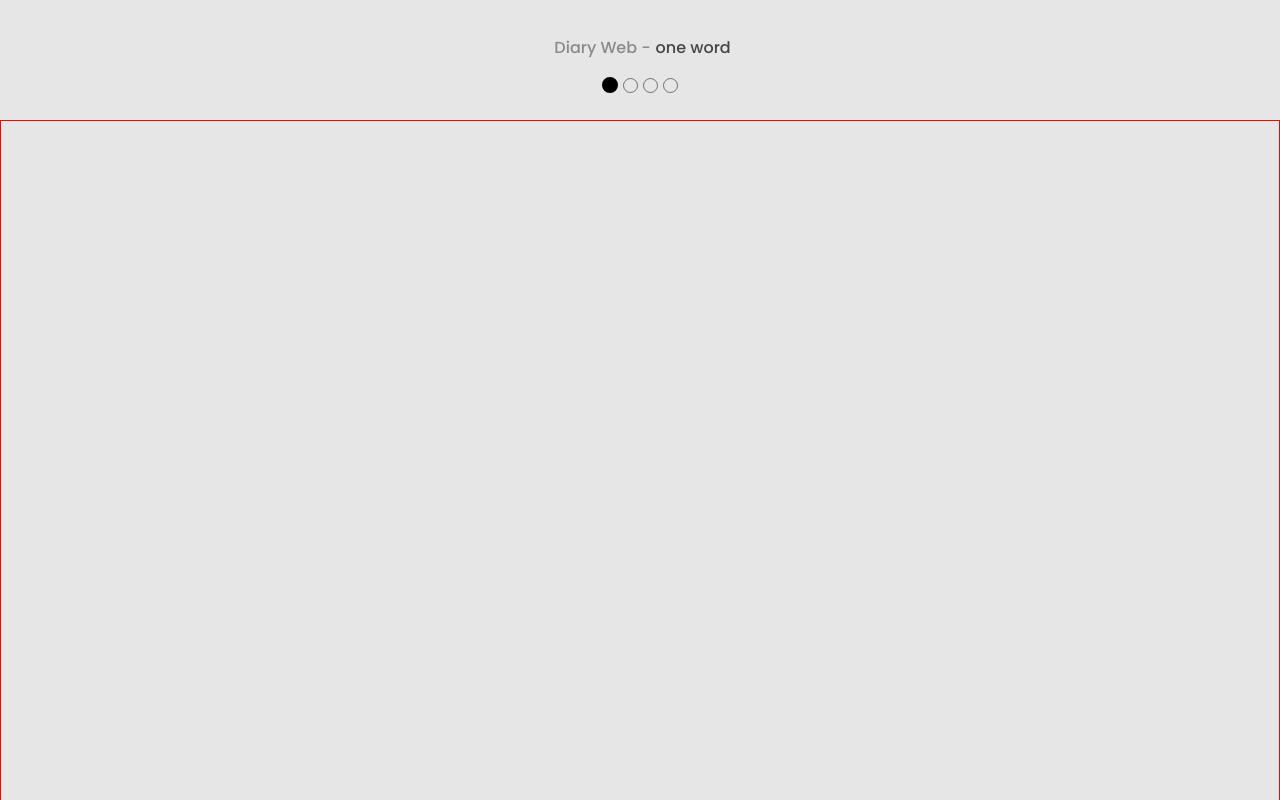
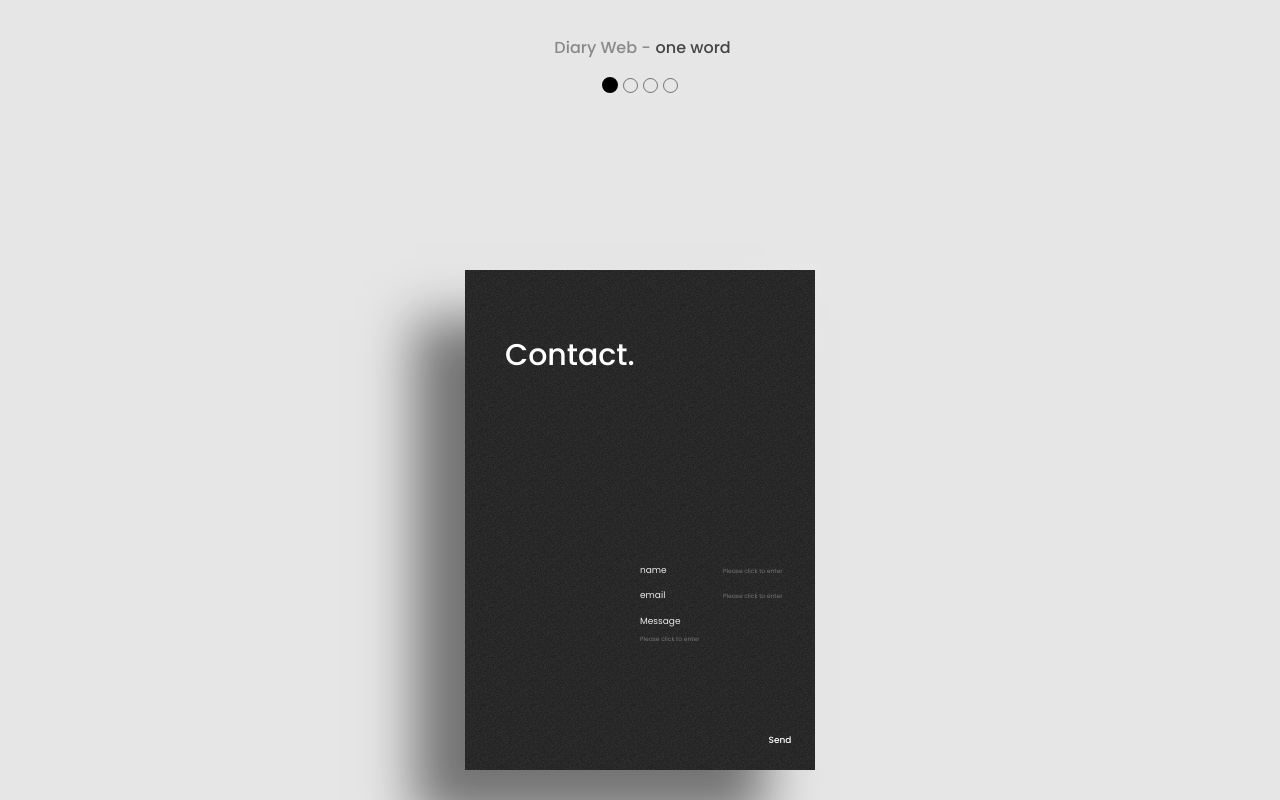
Before and after one commit to zerone-arts/portfolio, a React (Create React App) app: page / in a window 1280 px wide. Shown: the part 2280-3080 px from the top of the page. Built offline with nearby package versions, Linux system fonts and the light colour scheme; a web font is replaced by a local one.

Commit message:
contact page color  change

```diff
--- a/src/App.js
+++ b/src/App.js
@@ -156,7 +156,11 @@ function App() {
         handleProjectHover={handleProjectHover}
         location={location}
       />
-      <ContactPage selectCategory={selectCategory} ref={contactRef} />
+      <ContactPage
+        selectCategory={selectCategory}
+        ref={contactRef}
+        handleProjectHover={handleProjectHover}
+      />
       <MenuPage
         toggle={toggle}
         setToggle={setToggle}
--- a/src/pages/ContactPage/ContactPage.css
+++ b/src/pages/ContactPage/ContactPage.css
@@ -8,7 +8,6 @@
   color: white;
   font-weight: 30px;
   z-index: 1;
-  border: 1px solid red;
 }
 /* .contactpage-container::before {
   position: absolute;
@@ -23,9 +22,9 @@
 } */
 .contactpage-wrapper {
   position: relative;
-  width: 380px;
+  width: 350px;
   height: 500px;
-  background-color: white;
+  background-color: rgb(11, 11, 11);
   box-shadow: -50px 50px 50px 0px rgba(0, 0, 0, 0.5),
     5px -5px 10px 0px rgba(255, 255, 255, 0.1);
   color: black;
@@ -51,11 +50,12 @@
   flex-direction: column;
   justify-content: center;
   margin: 60px 40px;
+  color: white;
 }
 
 .contactpage-titleBox h2 {
   font-size: 30px;
-  font-weight: 700;
+  font-weight: 500;
 }
 .contactpage-titleBox p {
   font-size: 10px;
@@ -87,6 +87,7 @@
   width: 45%;
   height: 25px;
   margin-right: 5%;
+  top: 35%;
   display: flex;
   align-items: center;
   justify-content: space-between;
@@ -99,12 +100,12 @@
   width: 0%;
   height: 1px;
   bottom: 0;
-  background-color: black;
+  background-color: rgb(255, 255, 255);
   transition: 1s;
 }
 .contactpage-list label {
   font-size: 9px;
-  color: rgba(0, 0, 0, 0.9);
+  color: rgba(255, 255, 255, 0.9);
 }
 .contactpage-list input {
   position: absolute;
@@ -115,7 +116,7 @@
   border: none;
   outline: none;
   background-color: transparent;
-  color: rgba(0, 0, 0, 1);
+  color: rgb(255, 255, 255);
   transition: 1s;
 }
 .contactpage-list input:not(.contactpage-list.submit input):hover {
@@ -138,6 +139,8 @@
   height: 100px;
   display: flex;
   flex-direction: column;
+  top: 37%;
+  color: rgb(255, 255, 255);
 }
 .contactpage-list.message label {
   width: 100%;
@@ -151,6 +154,7 @@
   padding-right: 15px;
   resize: none;
   transition: 1s;
+  color: rgb(255, 255, 255);
 }
 
 .contactpage-list textarea::placeholder {
@@ -166,9 +170,10 @@
   position: relative;
   top: 20px;
   width: 50px;
-  left: 80px;
+  left: 110px;
   font-weight: 500;
   transition: 0.1s;
+  color: rgb(255, 255, 255);
 }
 .contactpage-list.submit input:hover {
   text-shadow: 1px 1px 1px rgba(0, 0, 0, 0.5);
@@ -189,41 +194,3 @@
   text-align: center;
   color: #c96d1d;
 }
-
-.contactpage-footer {
-  position: absolute;
-  width: 80%;
-  height: 50px;
-  border-top: 2px solid black;
-  left: 50%;
-  transform: translateX(-50%);
-  bottom: 0px;
-}
-
-.contactpage-footer ul {
-  font-size: 6px;
-  width: 100%;
-  height: 100%;
-  position: absolute;
-  top: 50%;
-  transform: translateY(-50%);
-  display: flex;
-}
-.contactpage-footer ul li {
-  margin-top: 5px;
-}
-.contactpage-footer ul li:nth-child(1) {
-  width: 20%;
-}
-.contactpage-footer ul li:nth-child(2) {
-  width: 40%;
-}
-.contactpage-footer ul li:nth-child(3) {
-  width: 40%;
-}
-.contactpage-footer ul p:nth-child(1) {
-  font-weight: 700;
-}
-
-.contactpage-box {
-}
--- a/src/pages/ContactPage/ContactPage.jsx
+++ b/src/pages/ContactPage/ContactPage.jsx
@@ -1,62 +1,62 @@
 import React, { forwardRef, useEffect, useRef, useState } from "react";
 import "./ContactPage.css";
 import emailjs from "@emailjs/browser";
-const ContactPage = forwardRef(({ selectCategory }, contactRef) => {
-  // const [nameValue, setNameValue] = useState("");
-  // const [emailValue, setEmailValue] = useState("");
+const ContactPage = forwardRef(
+  ({ selectCategory, handleProjectHover }, contactRef) => {
+    const [nameValue, setNameValue] = useState("");
+    const [emailValue, setEmailValue] = useState("");
 
-  // const [submitText, setSubmitText] = useState("");
-  // const form = useRef();
-  // let date = new Date();
-  // let month = date.toLocaleString("en-US", { month: "long" });
-  // const sendEmail = (e) => {
-  //   e.preventDefault();
+    const [submitText, setSubmitText] = useState("");
+    const form = useRef();
 
-  //   const regex =
-  //     /^[0-9a-zA-Z]([-_\.]?[0-9a-zA-Z])*@[0-9a-zA-Z]([-_\.]?[0-9a-zA-Z])*\.[a-zA-Z]{2,3}$/;
+    const sendEmail = (e) => {
+      e.preventDefault();
 
-  //   const isValidEmail = regex.test(emailValue);
-  //   console.log(isValidEmail);
+      const regex =
+        /^[0-9a-zA-Z]([-_\.]?[0-9a-zA-Z])*@[0-9a-zA-Z]([-_\.]?[0-9a-zA-Z])*\.[a-zA-Z]{2,3}$/;
 
-  //   if (isValidEmail && nameValue !== "" && emailValue !== "") {
-  //     emailjs
-  //       .sendForm(
-  //         "service_uaf0q18",
-  //         "template_p8mvbp3",
-  //         form.current,
-  //         "q76cGc_uSPmNnBO-7"
-  //       )
-  //       .then(
-  //         (result) => {
-  //           console.log(result.text);
-  //           setSubmitText("전송되었습니다.");
-  //         },
-  //         (error) => {
-  //           console.log(error.text);
-  //         }
-  //       );
-  //   } else if (!isValidEmail) {
-  //     setSubmitText("email을 정확히 입력해주세요.");
+      const isValidEmail = regex.test(emailValue);
+      console.log(isValidEmail);
 
-  //     setTimeout(() => {
-  //       setSubmitText("");
-  //     }, 3000);
-  //   } else if (nameValue === "") {
-  //     setSubmitText("name을 정확히 입력해주세요.");
-  //     setTimeout(() => {
-  //       setSubmitText("");
-  //     }, 3000);
-  //   } else if (emailValue === "") {
-  //     setSubmitText("email을 정확히 입력해주세요.");
-  //     setTimeout(() => {
-  //       setSubmitText("");
-  //     }, 3000);
-  //   }
-  // };
+      if (isValidEmail && nameValue !== "" && emailValue !== "") {
+        emailjs
+          .sendForm(
+            "service_uaf0q18",
+            "template_p8mvbp3",
+            form.current,
+            "q76cGc_uSPmNnBO-7"
+          )
+          .then(
+            (result) => {
+              console.log(result.text);
+              setSubmitText("전송되었습니다.");
+            },
+            (error) => {
+              console.log(error.text);
+            }
+          );
+      } else if (!isValidEmail) {
+        setSubmitText("email을 정확히 입력해주세요.");
 
-  // const validateEmail = (e) => {
-  //   setEmailValue(e.target.value);
-  // };
+        setTimeout(() => {
+          setSubmitText("");
+        }, 3000);
+      } else if (nameValue === "") {
+        setSubmitText("name을 정확히 입력해주세요.");
+        setTimeout(() => {
+          setSubmitText("");
+        }, 3000);
+      } else if (emailValue === "") {
+        setSubmitText("email을 정확히 입력해주세요.");
+        setTimeout(() => {
+          setSubmitText("");
+        }, 3000);
+      }
+    };
+
+    const validateEmail = (e) => {
+      setEmailValue(e.target.value);
+    };
 
     useEffect(() => {
       if (selectCategory == "contact") {
@@ -68,72 +68,63 @@ const ContactPage = forwardRef(({ selectCategory }, contactRef) => {
     }, [selectCategory]);
 
     return (
-    // <div className="contactpage-container" ref={contactRef}>
-    //   <div className="contactpage-wrapper">
-    //     <div className="contactpage-titleBox">
-    //       <h2>Contact</h2>
-    //       <p>{month + "-" + date.getDate()}</p>
-    //     </div>
-    //     <form ref={form} onSubmit={sendEmail}>
-    //       <ul>
-    //         <li className="contactpage-list name">
-    //           <label className="contactpage-label-name">name</label>
-    //           <input
-    //             className="contactpage-input-name"
-    //             type="text"
-    //             name="user_name"
-    //             placeholder="Please click to enter"
-    //             onChange={(e) => setNameValue(e.target.value)}
-    //           />
-    //         </li>
-    //         <li className="contactpage-list email">
-    //           <label className="contactpage-label-email">email</label>
-    //           <input
-    //             className="contactpage-input-email"
-    //             type="email"
-    //             name="user_email"
-    //             placeholder="Please click to enter"
-    //             onChange={(e) => validateEmail(e)}
-    //           />
-    //         </li>
-    //         <li className="contactpage-list message">
-    //           <label className="contactpage-label-message">Message</label>
-    //           <textarea
-    //             className="contactpage-input-message"
-    //             name="message"
-    //             placeholder="Please click to enter"
-    //           />
-    //         </li>
-    //         <li className="contactpage-list submit">
-    //           <input
-    //             className="contactpage-submit"
-    //             type="submit"
-    //             value="Send"
-    //           />
-    //           <div className="contactpage-submit-text">{submitText}</div>
-    //         </li>
-    //       </ul>
-    //     </form>
-    //     <div className="contactpage-footer">
-    //       <ul>
-    //         <li>
-    //           <p>number</p> <p> 010 8006 5105</p>
-    //         </li>
-    //         <li>
-    //           <p>email</p> <p> zerone.arts@gmail.com</p>
-    //         </li>
-    //         <li>
-    //           <p>adress</p> <p> Jeju-si, Jeju-do, Republic of Korea</p>
-    //         </li>
-    //       </ul>
-    //     </div>
-    //   </div>
-    // </div>
-
       <div className="contactpage-container" ref={contactRef}>
-      <div className="contactpage-box"></div>
+        <div
+          className="contactpage-wrapper"
+          onMouseOver={() => {
+            handleProjectHover(true);
+          }}
+          onMouseLeave={() => {
+            handleProjectHover(false);
+          }}
+        >
+          <div className="contactpage-titleBox">
+            <h2>Contact.</h2>
+          </div>
+          <form ref={form} onSubmit={sendEmail}>
+            <ul>
+              <li className="contactpage-list name">
+                <label className="contactpage-label-name">name</label>
+                <input
+                  className="contactpage-input-name"
+                  type="text"
+                  name="user_name"
+                  placeholder="Please click to enter"
+                  onChange={(e) => setNameValue(e.target.value)}
+                />
+              </li>
+              <li className="contactpage-list email">
+                <label className="contactpage-label-email">email</label>
+                <input
+                  className="contactpage-input-email"
+                  type="email"
+                  name="user_email"
+                  placeholder="Please click to enter"
+                  onChange={(e) => validateEmail(e)}
+                />
+              </li>
+              <li className="contactpage-list message">
+                <label className="contactpage-label-message">Message</label>
+                <textarea
+                  className="contactpage-input-message"
+                  name="message"
+                  placeholder="Please click to enter"
+                />
+              </li>
+              <li className="contactpage-list submit">
+                <input
+                  className="contactpage-submit"
+                  type="submit"
+                  value="Send"
+                />
+                <div className="contactpage-submit-text">{submitText}</div>
+              </li>
+            </ul>
+          </form>
+        </div>
       </div>
     );
-});
+  }
+);
 
 export default ContactPage;
```
Lines whose indentation alone changed are shown as unchanged.
